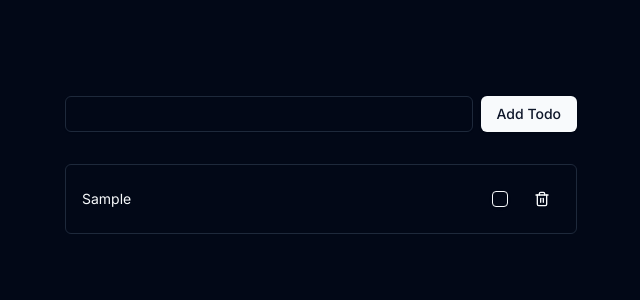
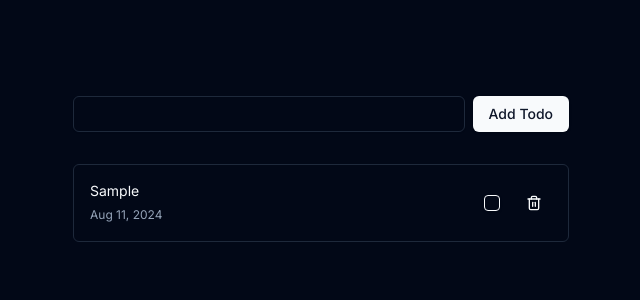
Before and after one commit to behzadam/todo-list, a Next.js app: page / in a window 1280 px wide. Both pictures are taken after typing "Sample" into the empty fields and a click on the button "Add Todo". Shown: the top 300 px of the page, without its empty margins (319-959 px from the left). Built offline with nearby package versions, Linux system fonts and the light colour scheme.

Commit message:
update component

```diff
--- a/src/components/todo-container.tsx
+++ b/src/components/todo-container.tsx
@@ -8,7 +8,7 @@ import TodoToolbar from "./todo-toolbar";
 export default function TodoConteiner() {
   return (
     <TodoProvider>
-      <div className="flex flex-col gap-4 w-full max-w-lg">
+      <div className="flex flex-col gap-4 w-full max-w-lg px-2">
         <TodoForm />
         <TodoToolbar />
         <TodoList />
--- a/src/components/todo-form.tsx
+++ b/src/components/todo-form.tsx
@@ -1,3 +1,5 @@
+import { generateUUID } from "@/lib/utils";
+import { Todo } from "@/types/todo";
 import { useState } from "react";
 import { useTodos } from "./todo-provider";
 import { Button } from "./ui/button";
@@ -10,7 +12,14 @@ export default function TodoForm() {
   const handleSubmit = (e: React.FormEvent<HTMLFormElement>) => {
     e.preventDefault();
     if (text.trim() === "") return;
-    onAddTodo(text);
+    const now = new Date();
+    const newTodo: Todo = {
+      id: generateUUID(),
+      text: text,
+      completed: false,
+      createdAt: now.toLocaleString(),
+    };
+    onAddTodo(newTodo);
     setText("");
   };
 
--- a/src/components/todo-list.tsx
+++ b/src/components/todo-list.tsx
@@ -1,18 +1,27 @@
+import { formatDateShort } from "@/lib/utils";
 import { Todo } from "@/types/todo";
 import { useTodos } from "./todo-provider";
 import { Button } from "./ui/button";
 import { Checkbox } from "./ui/checkbox";
 
-type Props = Todo;
+type TodoProps = Todo;
 
-function TodoListItem(props: Props) {
-  const { id, text, completed, creaedAt } = props;
-  const { onToggleTodo, onDeleteTodo } = useTodos();
+function TodoListItemToggle(props: TodoProps) {
+  const { id, completed } = props;
+  const { onToggleTodo } = useTodos();
 
   const handleToggle = () => {
-    console.log("handleToggle");
     onToggleTodo(id);
   };
+
+  return (
+    <Checkbox id={id} checked={completed} onCheckedChange={handleToggle} />
+  );
+}
+
+function TodoListItemDelete(props: TodoProps) {
+  const { id } = props;
+  const { onDeleteTodo } = useTodos();
 
   const handleDelete = () => {
     console.log("handleDelete");
@@ -20,10 +29,6 @@ function TodoListItem(props: Props) {
   };
 
   return (
-    <li className="flex justify-between items-center border rounded-md p-4">
-      <span className="text-sm">{text}</span>
-      <div className="flex items-center space-x-4">
-        <Checkbox id={id} checked={completed} onChange={handleToggle} />
     <Button variant="ghost" size="icon" onClick={handleDelete}>
       <svg
         xmlns="http://www.w3.org/2000/svg"
@@ -43,6 +48,22 @@ function TodoListItem(props: Props) {
         <line x1="14" x2="14" y1="11" y2="17" />
       </svg>
     </Button>
+  );
+}
+
+function TodoListItem(props: TodoProps) {
+  const { text, createdAt } = props;
+  return (
+    <li className="flex justify-between items-center border rounded-md p-4">
+      <div>
+        <p className="text-sm">{text}</p>
+        <time className="text-xs text-muted-foreground">
+          {formatDateShort(createdAt)}
+        </time>
+      </div>
+      <div className="flex items-center space-x-4">
+        <TodoListItemToggle {...props} />
+        <TodoListItemDelete {...props} />
       </div>
     </li>
   );
--- a/src/components/todo-provider.tsx
+++ b/src/components/todo-provider.tsx
@@ -1,4 +1,3 @@
-import { generateUUID } from "@/lib/utils";
 import { Todo } from "@/types/todo";
 import {
   createContext,
@@ -11,9 +10,9 @@ import {
 
 type Context = {
   todos: Todo[];
-  onAddTodo: (todo: string) => void;
-  onDeleteTodo: (taskId: string) => void;
-  onToggleTodo: (taskId: string) => void;
+  onAddTodo: (todo: Todo) => void;
+  onDeleteTodo: (todoId: string) => void;
+  onToggleTodo: (todoId: string) => void;
 };
 
 const TodoContext = createContext<Context>({} as Context);
@@ -35,30 +34,23 @@ function TodoProvider({ children }: PropsWithChildren) {
   };
 
   const value = useMemo(() => {
-    const onAddTodo = (text: string) => {
-      if (text.trim() === "") return;
-      const newTodo: Todo = {
-        id: generateUUID(),
-        text: text,
-        completed: false,
-        creaedAt: Date.now().toString(),
-      };
+    const onAddTodo = (newTodo: Todo) => {
       updateLocalStorage([...todos, newTodo]);
     };
 
-    const onDeleteTodo = (taskId: string) => {
-      const updatedTodos = todos.filter((item) => item.id !== taskId);
+    const onDeleteTodo = (todoId: string) => {
+      const updatedTodos = todos.filter((item) => item.id !== todoId);
       updateLocalStorage(updatedTodos);
     };
 
-    const onToggleTodo = (taskId: string) => {
+    const onToggleTodo = (todoId: string) => {
       const updatedTodos = todos.map((item) => {
-        if (item.id === taskId) {
+        if (item.id === todoId) {
           return { ...item, completed: !item.completed };
         }
         return item;
       });
-      setTodos(updatedTodos);
+      updateLocalStorage(updatedTodos);
     };
 
     return {
--- a/src/types/todo.ts
+++ b/src/types/todo.ts
@@ -2,5 +2,5 @@ export type Todo = {
   id: string;
   text: string;
   completed: boolean;
-  creaedAt: string;
+  createdAt: string;
 };
```
Lines whose indentation alone changed are shown as unchanged.
